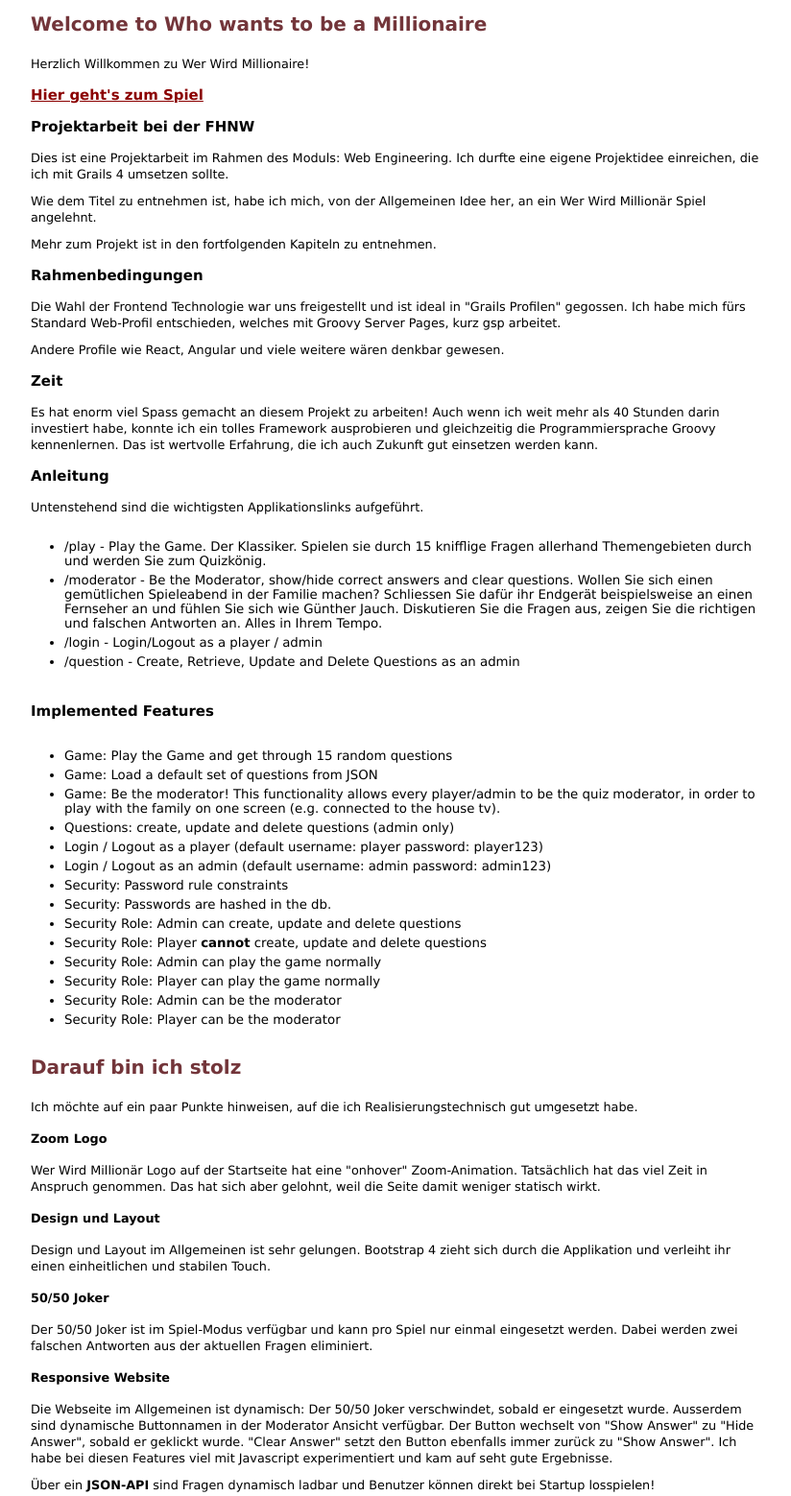
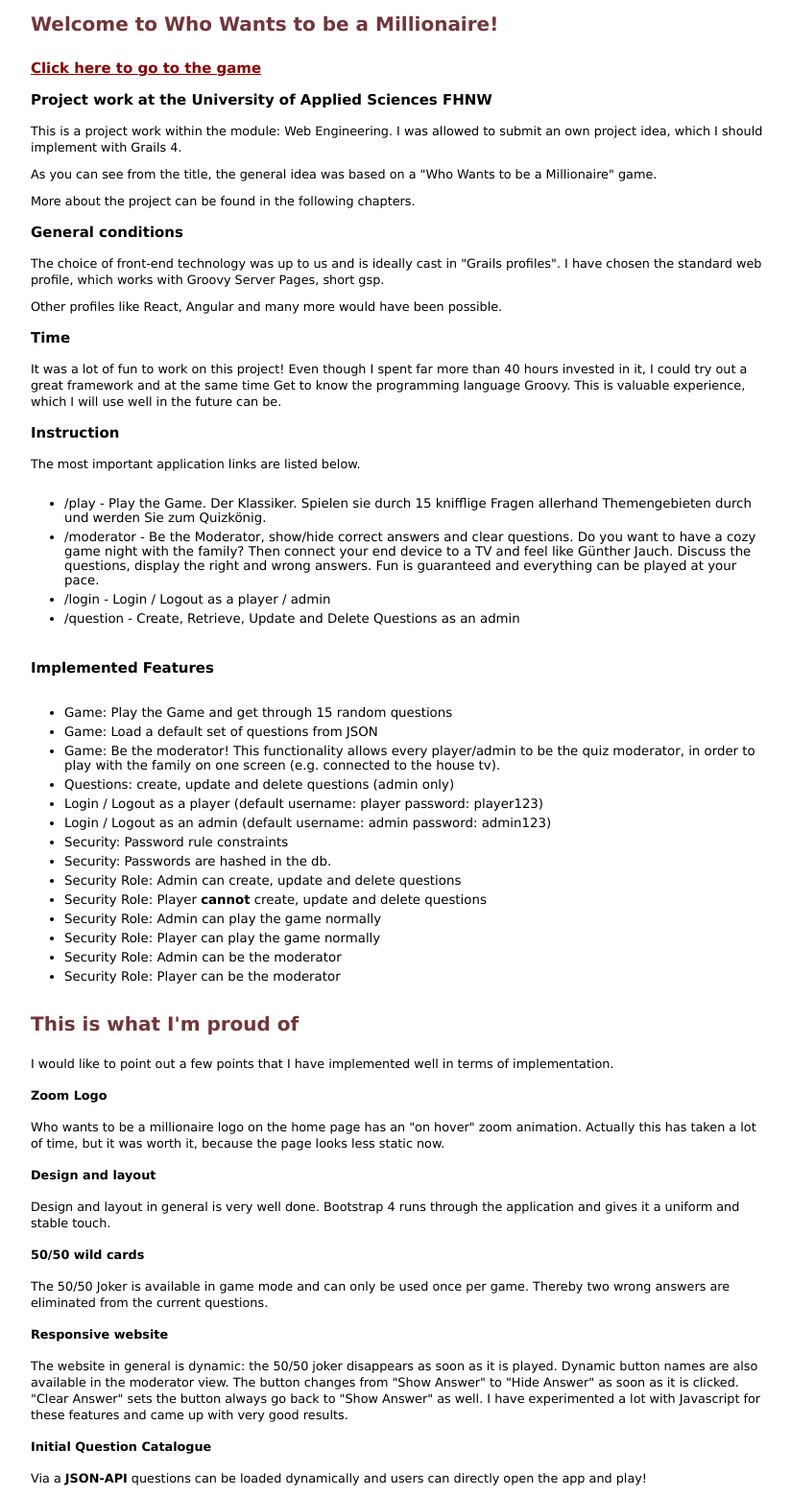
Before and after one commit to cintoros/who-wants-to-be-a-millionaire, a plain HTML site: page index.html in a window 1280 px wide. Shown: the part 115-1674 px from the top of the page at 96% size, without its empty margins (244-1068 px from the left). Drawn offline with Linux system fonts and the light colour scheme.

Commit message:
Translate index.html to English

```diff
--- a/index.html
+++ b/index.html
@@ -180,53 +180,50 @@
     </div>
     <div id="content">
         <div id="left">
-            <h2>Welcome to Who wants to be a Millionaire</h2>
-            <p>Herzlich Willkommen zu Wer Wird Millionaire!</p>
-            <h3><a href="http://localhost:9876">Hier geht's zum Spiel</a></h3>
+            <h2>Welcome to Who Wants to be a Millionaire!</h2>
+            <h3><a href="http://localhost:9876">Click here to go to the game</a></h3>
 
-            <h3>Projektarbeit bei der FHNW</h3>
+            <h3>Project work at the University of Applied Sciences FHNW</h3>
             <p>
-                Dies ist eine Projektarbeit im Rahmen des Moduls: Web Engineering.
-                Ich durfte eine eigene Projektidee einreichen, die ich mit Grails 4 umsetzen sollte.
+                This is a project work within the module: Web Engineering. I was allowed to submit an own project idea,
+                which I should implement with Grails 4.
             </p>
             <p>
-                Wie dem Titel zu entnehmen ist, habe ich mich, von der Allgemeinen Idee her, an ein Wer Wird Millionär
-                Spiel angelehnt.
+                As you can see from the title, the general idea was based on a "Who Wants to be a Millionaire" game.
             </p>
-            <p>Mehr zum Projekt ist in den fortfolgenden Kapiteln zu entnehmen.</p>
+            <p>More about the project can be found in the following chapters.</p>
 
-            <h3>Rahmenbedingungen</h3>
+            <h3>General conditions</h3>
             <p>
-                Die Wahl der Frontend Technologie war uns freigestellt und ist ideal in "Grails Profilen" gegossen.
-                Ich habe mich fürs Standard Web-Profil entschieden,
-                welches mit Groovy Server Pages, kurz gsp arbeitet.
+                The choice of front-end technology was up to us and is ideally cast in "Grails profiles".
+                I have chosen the standard web profile, which works with Groovy Server Pages, short gsp.
             </p>
 
-            <p>Andere Profile wie React, Angular und viele weitere wären denkbar gewesen.</p>
+            <p>Other profiles like React, Angular and many more would have been possible.</p>
 
-            <h3>Zeit</h3>
+            <h3>Time</h3>
             <p>
-                Es hat enorm viel Spass gemacht an diesem Projekt zu arbeiten! Auch wenn ich weit mehr als 40 Stunden
-                darin investiert habe, konnte ich ein tolles Framework ausprobieren und gleichzeitig die
-                Programmiersprache Groovy kennenlernen. Das ist wertvolle Erfahrung, die ich auch Zukunft gut einsetzen
-                werden kann.
+                It was a lot of fun to work on this project! Even though I spent far more than 40 hours
+                invested in it, I could try out a great framework and at the same time
+                Get to know the programming language Groovy. This is valuable experience, which I will use well in the
+                future can be.
             </p>
 
-            <h3>Anleitung</h3>
+            <h3>Instruction</h3>
 
-            <p>Untenstehend sind die wichtigsten Applikationslinks aufgeführt.</p>
+            <p>The most important application links are listed below.</p>
 
             <ul>
                 <li>/play - Play the Game. Der Klassiker. Spielen sie durch 15 knifflige Fragen allerhand Themengebieten
                     durch und werden Sie zum Quizkönig.
                 </li>
                 <li>
-                    /moderator - Be the Moderator, show/hide correct answers and clear questions. Wollen Sie sich einen
-                    gemütlichen Spieleabend in der Familie machen? Schliessen Sie dafür ihr Endgerät beispielsweise an
-                    einen Fernseher an und fühlen Sie sich wie Günther Jauch. Diskutieren Sie die Fragen aus, zeigen Sie
-                    die richtigen und falschen Antworten an. Alles in Ihrem Tempo.
+                    /moderator - Be the Moderator, show/hide correct answers and clear questions.
+                    Do you want to have a cozy game night with the family? Then connect your end device to a TV
+                    and feel like Günther Jauch. Discuss the questions, display
+                    the right and wrong answers. Fun is guaranteed and everything can be played at your pace.
                 </li>
-                <li>/login - Login/Logout as a player / admin</li>
+                <li>/login - Login / Logout as a player / admin</li>
                 <li>/question - Create, Retrieve, Update and Delete Questions as an admin</li>
             </ul>
 
@@ -253,40 +250,40 @@
                 <li>Security Role: Admin can be the moderator</li>
                 <li>Security Role: Player can be the moderator</li>
             </ul>
-            <h2>Darauf bin ich stolz</h2>
+            <h2>This is what I'm proud of</h2>
             <p>
-                Ich möchte auf ein paar Punkte hinweisen, auf die ich Realisierungstechnisch gut umgesetzt habe.
+                I would like to point out a few points that I have implemented well in terms of implementation.
             </p>
             <h4>Zoom Logo</h4>
             <p>
-                Wer Wird Millionär Logo auf der Startseite hat eine "onhover" Zoom-Animation. Tatsächlich hat das viel
-                Zeit in
-                Anspruch genommen. Das hat sich aber gelohnt, weil die Seite damit weniger statisch wirkt.
+                Who wants to be a millionaire logo on the home page has an "on hover" zoom animation.
+                Actually this has taken a lot of time, but it was worth it, because the page looks less static now.
             </p>
 
-            <h4>Design und Layout</h4>
+            <h4>Design and layout</h4>
             <p>
-                Design und Layout im Allgemeinen ist sehr gelungen. Bootstrap 4 zieht sich durch die
-                Applikation und verleiht ihr einen einheitlichen und stabilen Touch.
+                Design and layout in general is very well done. Bootstrap 4 runs through the
+                application and gives it a uniform and stable touch.
             </p>
 
-            <h4>50/50 Joker</h4>
+            <h4>50/50 wild cards</h4>
             <p>
-                Der 50/50 Joker ist im Spiel-Modus verfügbar und kann pro Spiel nur einmal eingesetzt werden. Dabei
-                werden zwei falschen Antworten aus der aktuellen Fragen eliminiert.
+                The 50/50 Joker is available in game mode and can only be used once per game. Thereby
+                two wrong answers are eliminated from the current questions.
             </p>
 
-            <h4>Responsive Website</h4>
+            <h4>Responsive website</h4>
             <p>
-                Die Webseite im Allgemeinen ist dynamisch: Der 50/50 Joker verschwindet, sobald er eingesetzt wurde.
-                Ausserdem sind dynamische Buttonnamen in der Moderator Ansicht verfügbar. Der Button wechselt von "Show
-                Answer" zu "Hide Answer", sobald er geklickt wurde. "Clear Answer" setzt den Button
-                ebenfalls immer zurück zu "Show Answer".
-                Ich habe bei diesen Features viel mit Javascript experimentiert und kam auf seht gute Ergebnisse.
+                The website in general is dynamic: the 50/50 joker disappears as soon as it is played.
+                Dynamic button names are also available in the moderator view. The button changes from "Show
+                Answer" to "Hide Answer" as soon as it is clicked. "Clear Answer" sets the button
+                always go back to "Show Answer" as well.
+                I have experimented a lot with Javascript for these features and came up with very good results.
             </p>
+
+            <h4>Initial Question Catalogue</h4>
             <p>
-                Über ein <b>JSON-API</b> sind Fragen dynamisch ladbar und Benutzer können direkt bei Startup
-                losspielen!
+                Via a <b>JSON-API</b> questions can be loaded dynamically and users can directly open the app and play!
             </p>
 
             <h3>Future Ideas</h3>
```
Also changed, not shown: 1 other file.
